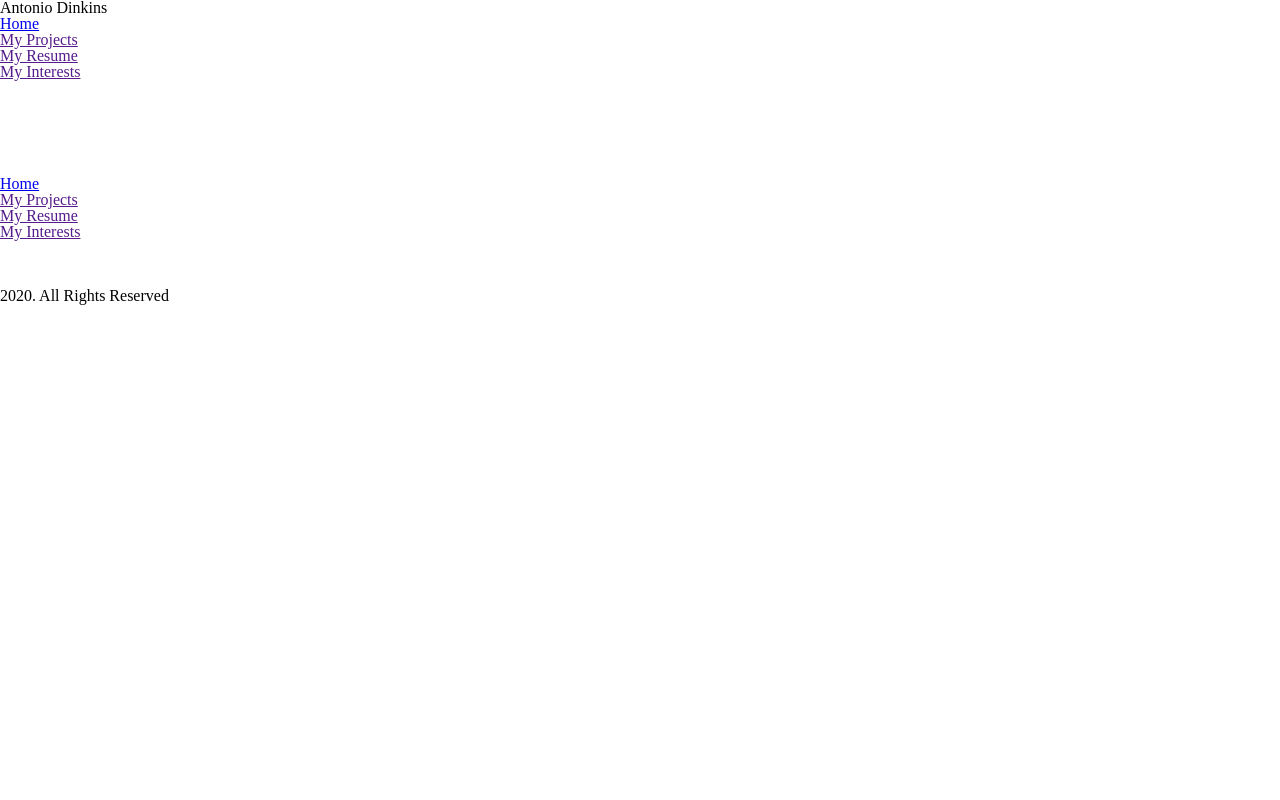
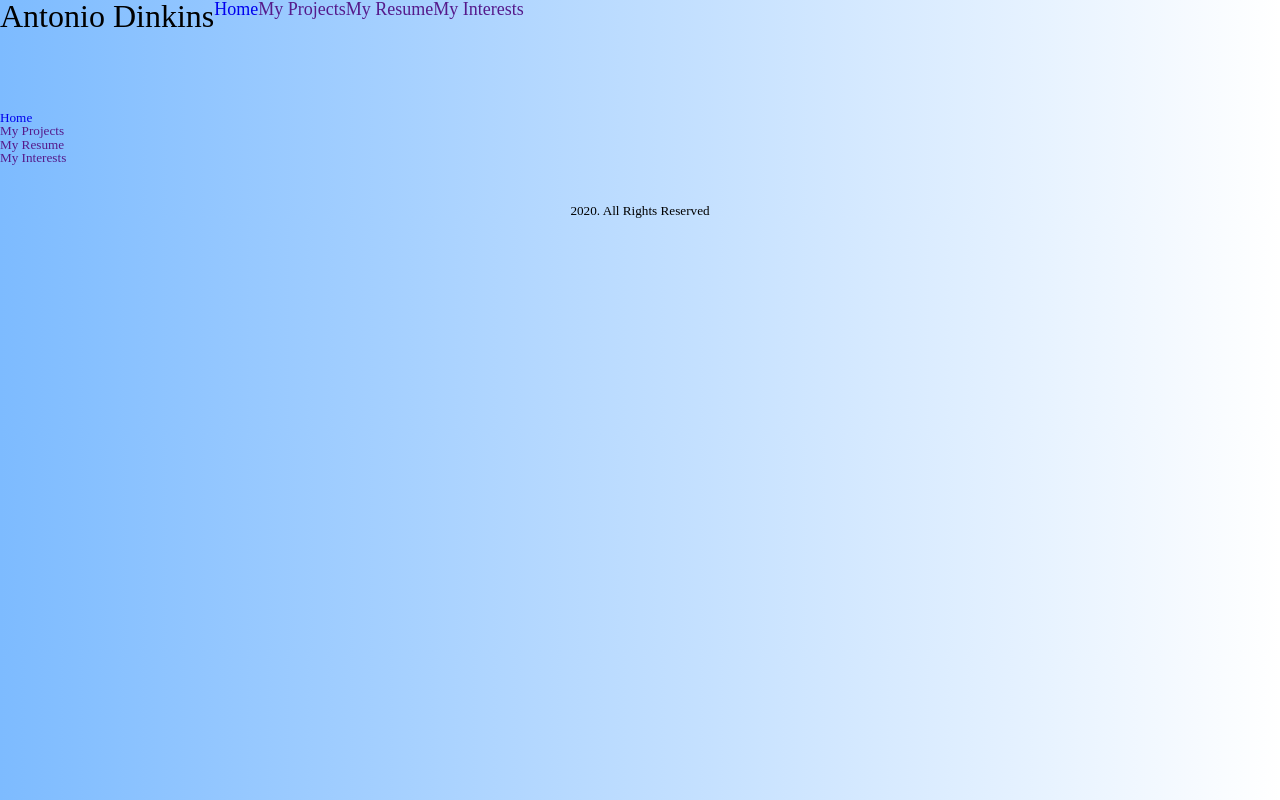
Before and after one commit to adinkins2019/personal_website, a plain HTML site: page index.html in a window 1280 px wide. Drawn offline with Linux system fonts and the light colour scheme; files that its build step writes are made by us from their sources.

Commit message:
Updated CSS to include site specific slectors

```diff
--- a/index.css
+++ b/index.css
@@ -46,3 +46,32 @@ table {
 	border-collapse: collapse;
 	border-spacing: 0;
 }
+
+body {
+    box-sizing:border-box;
+    font-size: 82.5%;
+    background: linear-gradient(90deg, rgba(125, 187, 255), rgba(255,255,255));
+}
+.site_header {
+    display: flex;
+
+}
+#site_logo {
+    font-size: 2rem;
+}
+#page_navigation nav ul {
+    display: flex;
+}
+
+#page_navigation nav ul a {
+    text-decoration: none;
+    font-size: 1.125rem;
+}
+
+#site_map ul a{
+text-decoration: none;
+}
+
+#copyright_info {
+    text-align: center;
+}
```
